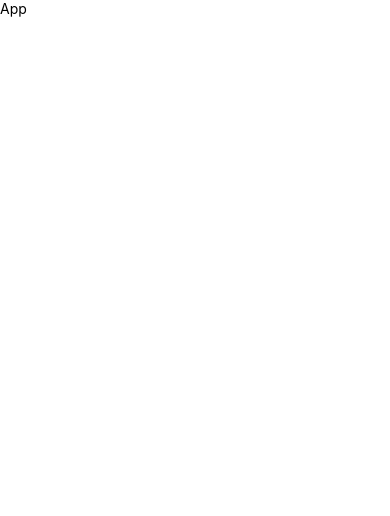
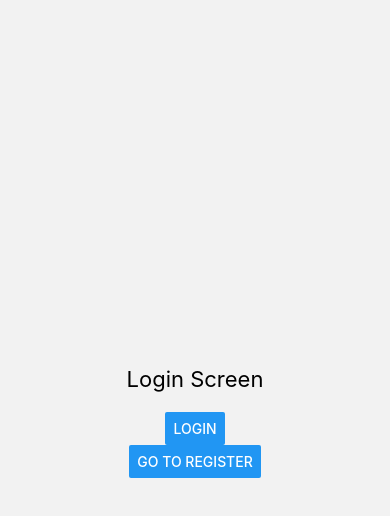
Before and after one commit to Suraj88658917/BiometricAuth, a React Native app: screen /LoginScreen in a window 390 px wide. Shown: the top 516 px of the page. Built offline with nearby package versions, Linux system fonts and the light colour scheme.

Commit message:
Done Stack Navigation setup

```diff
--- a/App.jsx
+++ b/App.jsx
@@ -1,14 +1,13 @@
-import { StyleSheet, Text, View } from 'react-native'
-import React from 'react'
+import React from "react";
+import { NavigationContainer } from "@react-navigation/native";
+import StackNavigation from "./src/navigation/StackNavigation";
 
 const App = () => {
   return (
-    <View>
-      <Text>App</Text>
-    </View>
-  )
-}
+    <NavigationContainer>
+      <StackNavigation />
+    </NavigationContainer>
+  );
+};
 
-export default App
-
-const styles = StyleSheet.create({})
+export default App;
--- /dev/null
+++ b/src/navigation/StackNavigation.js
@@ -0,0 +1,24 @@
+import React from "react";
+import { createNativeStackNavigator } from "@react-navigation/native-stack";
+
+import SplashScreen from "../screens/authScreen/SplashScreen";
+import LoginScreen from "../screens/authScreen/LoginScreen";
+import RegisterScreen from "../screens/authScreen/RegisterScreen";
+import HomeScreen from "../screens/appScreen/HomeScreen";
+
+const Stack = createNativeStackNavigator();
+
+const StackNavigation = () => {
+  return (
+    <Stack.Navigator screenOptions={{ headerShown: false }}>
+
+      <Stack.Screen name="SplashScreen" component={SplashScreen} />
+      <Stack.Screen name="LoginScreen" component={LoginScreen} />
+      <Stack.Screen name="RegisterScreen" component={RegisterScreen} />
+      <Stack.Screen name="HomeScreen" component={HomeScreen} />
+
+    </Stack.Navigator>
+  );
+};
+
+export default StackNavigation;
--- /dev/null
+++ b/src/screens/appScreen/HomeScreen.js
@@ -0,0 +1,17 @@
+import React from "react";
+import { View, Text, StyleSheet } from "react-native";
+
+const HomeScreen = () => {
+  return (
+    <View style={styles.container}>
+      <Text style={styles.text}>Home Screen</Text>
+    </View>
+  );
+};
+
+export default HomeScreen;
+
+const styles = StyleSheet.create({
+  container: { flex: 1, justifyContent: "center", alignItems: "center" },
+  text: { fontSize: 24, fontWeight: "bold" },
+});
--- /dev/null
+++ b/src/screens/authScreen/LoginScreen.js
@@ -0,0 +1,24 @@
+import React from "react";
+import { View, Text, Button, StyleSheet } from "react-native";
+
+const LoginScreen = ({ navigation }) => {
+  return (
+    <View style={styles.container}>
+      <Text style={styles.text}>Login Screen</Text>
+
+      <Button title="Login" onPress={() => navigation.replace("HomeScreen")} />
+
+      <Button
+        title="Go to Register"
+        onPress={() => navigation.navigate("RegisterScreen")}
+      />
+    </View>
+  );
+};
+
+export default LoginScreen;
+
+const styles = StyleSheet.create({
+  container: { flex: 1, justifyContent: "center", alignItems: "center" },
+  text: { fontSize: 22, marginBottom: 20 },
+});
--- /dev/null
+++ b/src/screens/authScreen/RegisterScreen.js
@@ -0,0 +1,24 @@
+import React from "react";
+import { View, Text, Button, StyleSheet } from "react-native";
+
+const RegisterScreen = ({ navigation }) => {
+  return (
+    <View style={styles.container}>
+      <Text style={styles.text}>Register Screen</Text>
+
+      <Button title="Register" onPress={() => navigation.replace("HomeScreen")} />
+
+      <Button
+        title="Back to Login"
+        onPress={() => navigation.goBack()}
+      />
+    </View>
+  );
+};
+
+export default RegisterScreen;
+
+const styles = StyleSheet.create({
+  container: { flex: 1, justifyContent: "center", alignItems: "center" },
+  text: { fontSize: 22, marginBottom: 20 },
+});
--- /dev/null
+++ b/src/screens/authScreen/SplashScreen.js
@@ -0,0 +1,24 @@
+import React, { useEffect } from "react";
+import { View, Text, StyleSheet } from "react-native";
+
+const SplashScreen = ({ navigation }) => {
+
+  useEffect(() => {
+    setTimeout(() => {
+      navigation.replace("LoginScreen");
+    }, 2000);
+  }, []);
+
+  return (
+    <View style={styles.container}>
+      <Text style={styles.text}>Welcome App</Text>
+    </View>
+  );
+};
+
+export default SplashScreen;
+
+const styles = StyleSheet.create({
+  container: { flex: 1, justifyContent: "center", alignItems: "center" },
+  text: { fontSize: 24, fontWeight: "bold" },
+});
```
Also changed, not shown: package.json (+7 -2 lines), src/navigation/TabNavigation.js (added), 1 other file (tests, documents, lock files or other folders).
